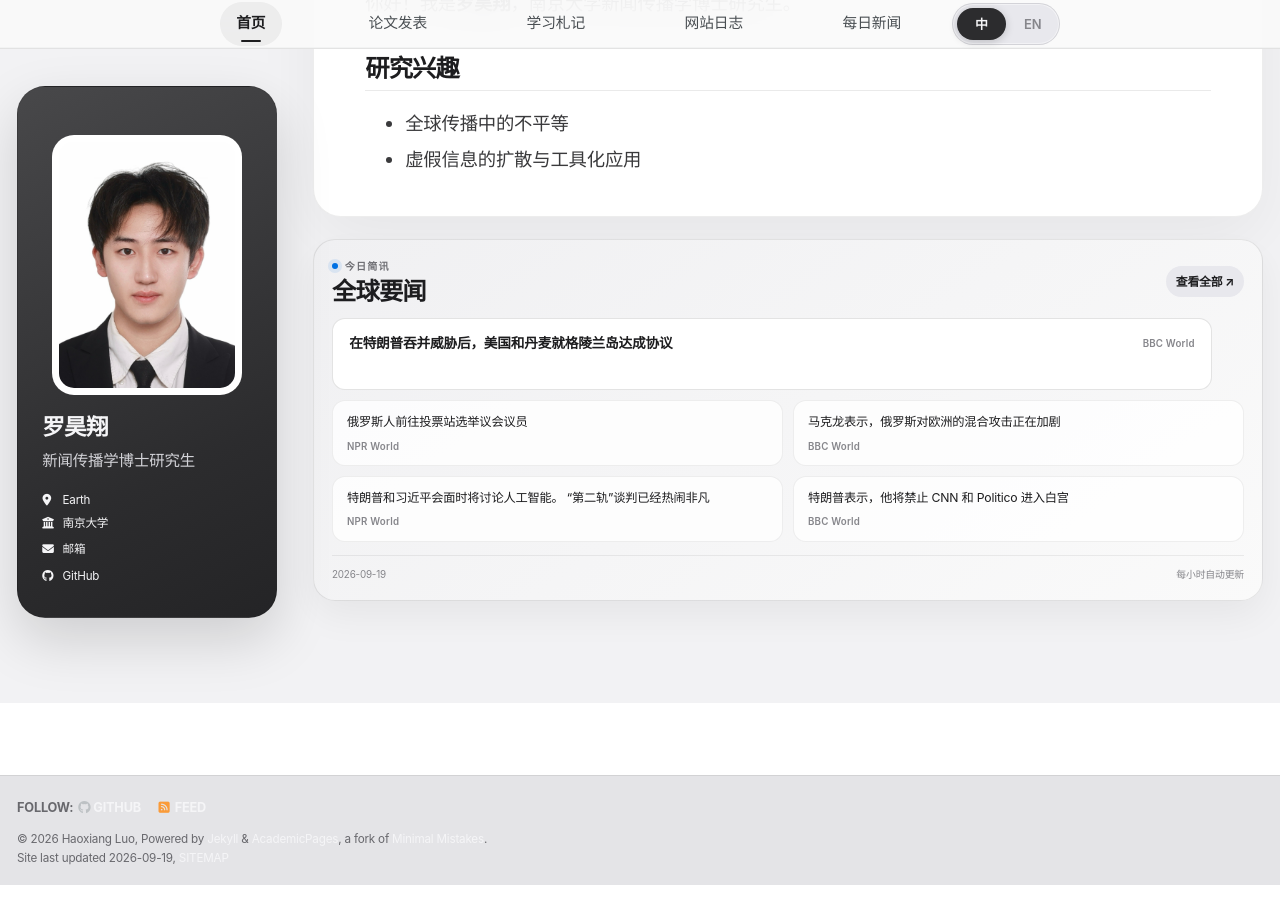
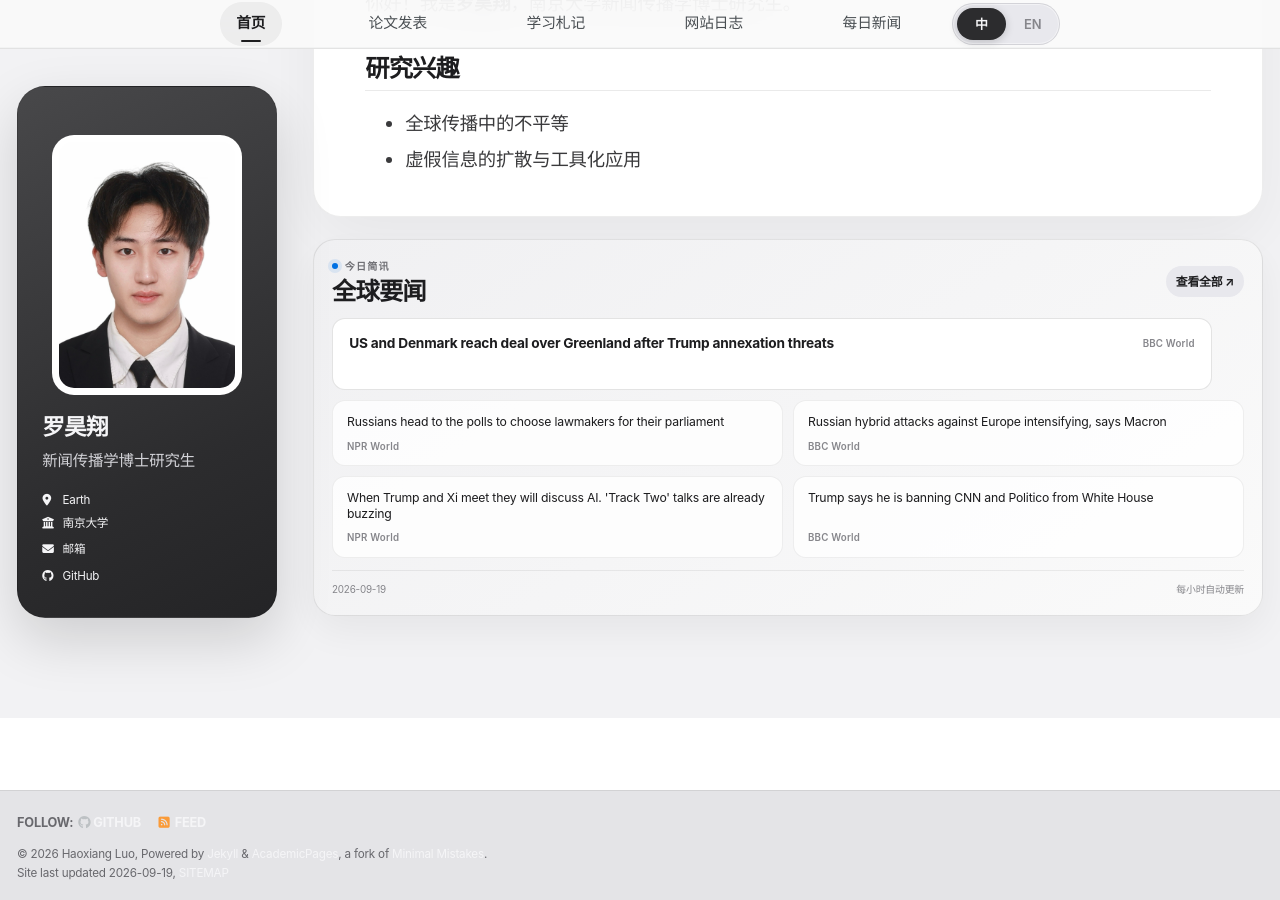
Before and after one commit to HaoxiangLuo/HaoxiangLuo.github.io, a Jekyll site: the page built from _pages/about-zh.md, in a window 1280 px wide and 900 px high, scrolled down 253 px. Built offline with Jekyll 4.4.1, drawn with Linux system fonts in a browser that asks for light colours; a style sheet for code colours, icons or effects is not loaded.

Commit message:
Update daily news 2026-09-19

```diff
--- a/_data/daily_news.json
+++ b/_data/daily_news.json
@@ -1,5 +1,5 @@
 {
-  "updated_at": "2026-09-19T09:23:37+08:00",
+  "updated_at": "2026-09-19T10:23:57+08:00",
   "days": [
     {
       "date": "2026-09-19",
@@ -7,56 +7,47 @@
         {
           "title": "US and Denmark reach deal over Greenland after Trump annexation threats",
           "source": "BBC World",
-          "url": "https://www.bbc.co.uk/news/articles/c63d7lexyym1o?at_medium=RSS&at_campaign=rss",
-          "title_zh": "在特朗普吞并威胁后，美国和丹麦就格陵兰岛达成协议"
+          "url": "https://www.bbc.co.uk/news/articles/c63d7lexyym1o?at_medium=RSS&at_campaign=rss"
         },
         {
           "title": "Russians head to the polls to choose lawmakers for their parliament",
           "source": "NPR World",
-          "url": "https://www.npr.org/2026/09/18/nx-s1-5973249/russians-head-to-the-polls-to-choose-lawmakers-for-their-parliament",
-          "title_zh": "俄罗斯人前往投票站选举议会议员"
+          "url": "https://www.npr.org/2026/09/18/nx-s1-5973249/russians-head-to-the-polls-to-choose-lawmakers-for-their-parliament"
         },
         {
           "title": "Russian hybrid attacks against Europe intensifying, says Macron",
           "source": "BBC World",
-          "url": "https://www.bbc.co.uk/news/articles/cm2dw1w9d3yjo?at_medium=RSS&at_campaign=rss",
-          "title_zh": "马克龙表示，俄罗斯对欧洲的混合攻击正在加剧"
+          "url": "https://www.bbc.co.uk/news/articles/cm2dw1w9d3yjo?at_medium=RSS&at_campaign=rss"
         },
         {
           "title": "When Trump and Xi meet they will discuss AI. 'Track Two' talks are already buzzing",
           "source": "NPR World",
-          "url": "https://www.npr.org/2026/09/18/nx-s1-5971481/trump-xi-meeting-ai-track-two-talks",
-          "title_zh": "特朗普和习近平会面时将讨论人工智能。 “第二轨”谈判已经热闹非凡"
+          "url": "https://www.npr.org/2026/09/18/nx-s1-5971481/trump-xi-meeting-ai-track-two-talks"
         },
         {
           "title": "Trump says he is banning CNN and Politico from White House",
           "source": "BBC World",
-          "url": "https://www.bbc.co.uk/news/articles/c6e30580jqjpo?at_medium=RSS&at_campaign=rss",
-          "title_zh": "特朗普表示，他将禁止 CNN 和 Politico 进入白宫"
+          "url": "https://www.bbc.co.uk/news/articles/c6e30580jqjpo?at_medium=RSS&at_campaign=rss"
         },
         {
           "title": "Syrian regime planned American journalist's kidnapping for weeks",
           "source": "NPR World",
-          "url": "https://www.npr.org/2026/09/18/nx-s1-5974166/assad-austin-tice-kidnapping-bbc-embedded",
-          "title_zh": "叙利亚政权策划绑架美国记者数周"
+          "url": "https://www.npr.org/2026/09/18/nx-s1-5974166/assad-austin-tice-kidnapping-bbc-embedded"
         },
         {
           "title": "Is the Kennedy Center losing 'hundreds of millions of dollars'?",
           "source": "BBC World",
-          "url": "https://www.bbc.co.uk/news/videos/cqy4zw4xr717o?at_medium=RSS&at_campaign=rss",
-          "title_zh": "肯尼迪中心是否损失了“数亿美元”？"
+          "url": "https://www.bbc.co.uk/news/videos/cqy4zw4xr717o?at_medium=RSS&at_campaign=rss"
         },
         {
           "title": "Will even one of the U.N.'s 17 'sustainable development goals' be met by 2030?",
           "source": "NPR World",
-          "url": "https://www.npr.org/2026/09/18/g-s1-143738/united-nations-sustainable-development-goals-hunger-climate-gender",
-          "title_zh": "到 2030 年，联合国 17 个“可持续发展目标”之一能否实现？"
+          "url": "https://www.npr.org/2026/09/18/g-s1-143738/united-nations-sustainable-development-goals-hunger-climate-gender"
         },
         {
           "title": "At least 21 killed after vehicle loaded with explosives rams Pakistan mosque",
           "source": "BBC World",
-          "url": "https://www.bbc.co.uk/news/articles/ckn9wenz8wjwo?at_medium=RSS&at_campaign=rss",
-          "title_zh": "巴基斯坦清真寺遭满载炸药车辆冲撞 至少21人死亡"
+          "url": "https://www.bbc.co.uk/news/articles/ckn9wenz8wjwo?at_medium=RSS&at_campaign=rss"
         }
       ]
     },
```
